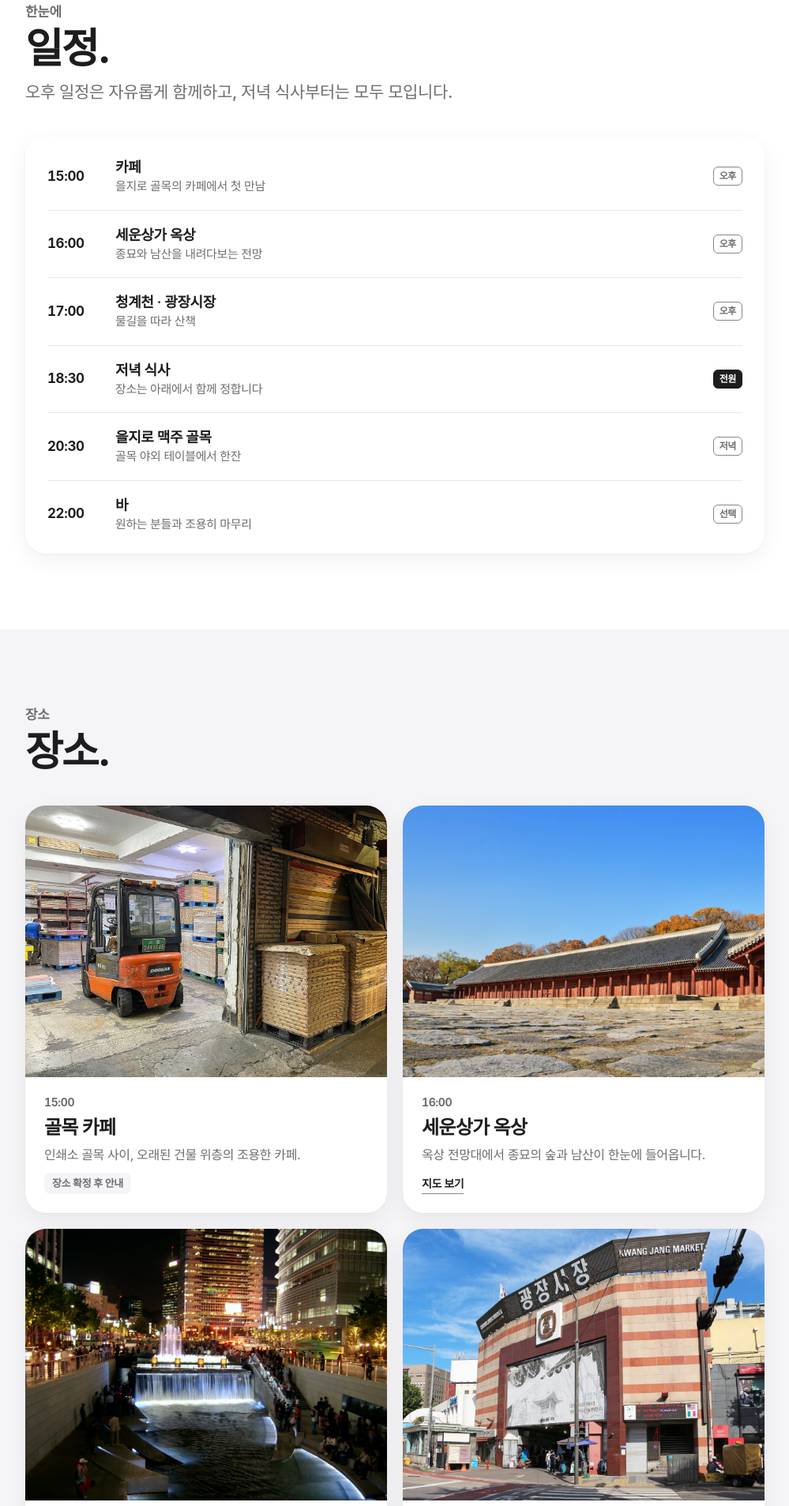
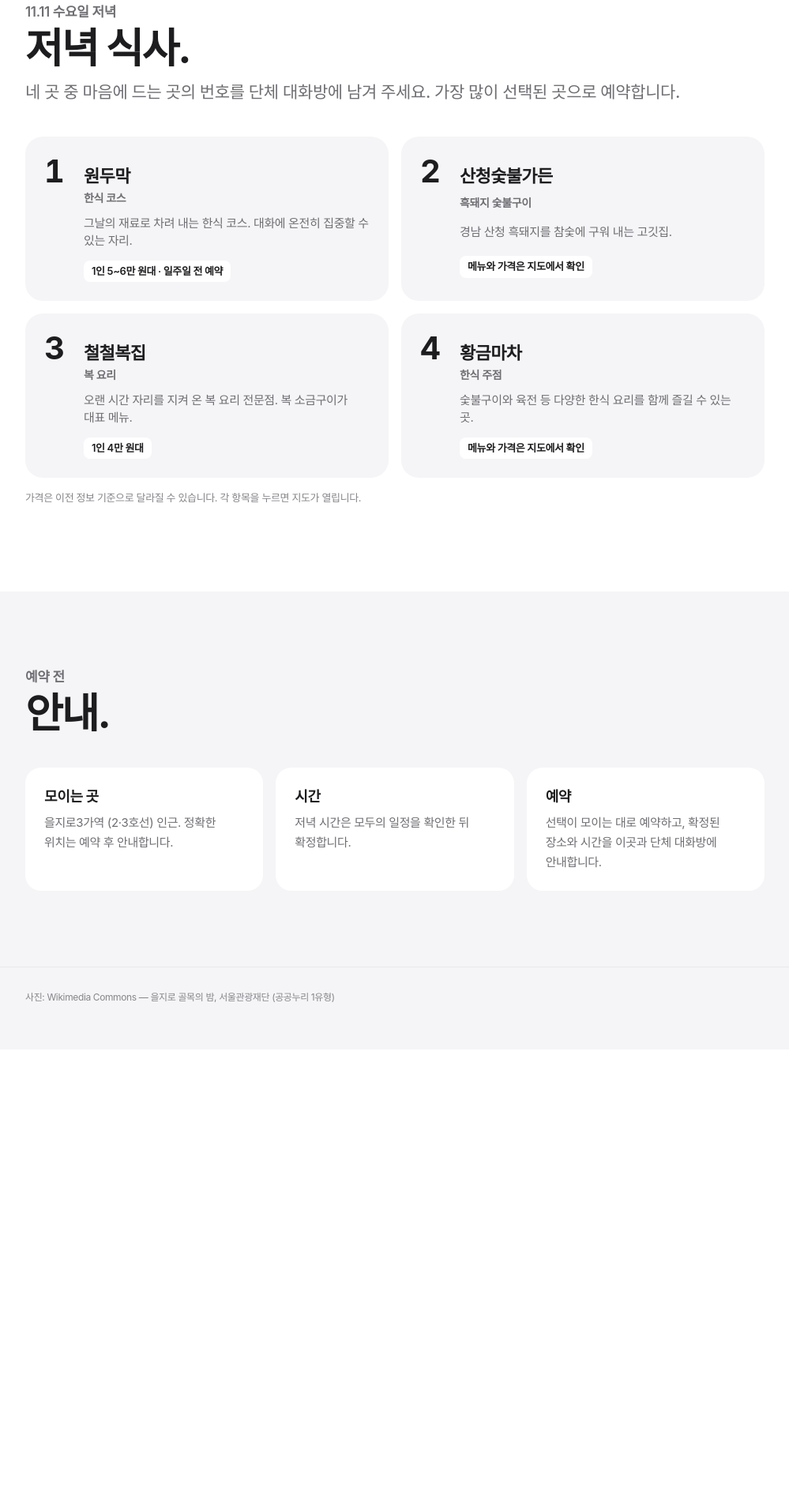
Before and after one commit to zkxks1004-eng/euljiro-1111, a plain HTML site: page index.html in a window 1280 px wide. Shown: the part 893-2800 px from the top of the page at 79% size, without its empty margins (140-1139 px from the left). After the commit the page ends 2222 px from the top, so only its background shows below. Drawn offline with Linux system fonts and the light colour scheme; a web font is replaced by a local one.

Commit message:
일정 빼고 저녁 식사 선택만 남김
Co-Authored-By: Claude Opus 5.5 <noreply@anthropic.com>
Claude-Session: https://claude.ai/code/session_015DXc8tKraCrNn75qTPpfLZ

```diff
--- a/index.html
+++ b/index.html
@@ -118,7 +118,7 @@ footer{background:var(--alt);padding:28px 0 56px;color:var(--ink3);font-size:12p
 
 <header class="nav" id="nav"><div class="wrap">
   <b>11.11 Euljiro</b>
-  <nav><a href="#plan">일정</a><a href="#spots">장소</a><a href="#vote">저녁 식사</a><a href="#info">안내</a></nav>
+  <nav><a href="#vote">저녁 식사</a><a href="#info">안내</a></nav>
 </div></header>
 
 <div class="hero">
@@ -126,56 +126,13 @@ footer{background:var(--alt);padding:28px 0 56px;color:var(--ink3);font-size:12p
   <div class="wrap">
     <p class="eyebrow">2026. 11. 11 Wed</p>
     <h1>을지로,<br>오랜만에.</h1>
-    <p>3년 만에 다시 모이는 저녁.</p>
-    <div class="chips"><span class="chip">15:00</span><span class="chip">을지로3가역</span><span class="chip">5명</span></div>
+    <p>3년 만에 다시 모이는 저녁. 장소를 함께 정해 주세요.</p>
+    <div class="chips"><span class="chip">11.11 수요일 저녁</span><span class="chip">을지로</span><span class="chip">5명</span></div>
   </div>
 </div>
 
-<section id="plan"><div class="wrap">
-  <p class="eyebrow rv">한눈에</p>
-  <h2 class="rv">일정.</h2>
-  <p class="lede rv">오후 일정은 자유롭게 함께하고, 저녁 식사부터는 모두 모입니다.</p>
-  <div class="glance rv">
-    <ol>
-      <li><time>15:00</time><div><div class="t">카페</div><div class="d">을지로 골목의 카페에서 첫 만남</div></div><span class="tag">오후</span></li>
-      <li><time>16:00</time><div><div class="t">세운상가 옥상</div><div class="d">종묘와 남산을 내려다보는 전망</div></div><span class="tag">오후</span></li>
-      <li><time>17:00</time><div><div class="t">청계천 · 광장시장</div><div class="d">물길을 따라 산책</div></div><span class="tag">오후</span></li>
-      <li><time>18:30</time><div><div class="t">저녁 식사</div><div class="d">장소는 아래에서 함께 정합니다</div></div><span class="tag main">전원</span></li>
-      <li><time>20:30</time><div><div class="t">을지로 맥주 골목</div><div class="d">골목 야외 테이블에서 한잔</div></div><span class="tag">저녁</span></li>
-      <li><time>22:00</time><div><div class="t">바</div><div class="d">원하는 분들과 조용히 마무리</div></div><span class="tag">선택</span></li>
-    </ol>
-  </div>
-</div></section>
-
-<section id="spots" class="alt"><div class="wrap">
-  <p class="eyebrow rv">장소</p>
-  <h2 class="rv">장소.</h2>
-  <div class="stops">
-    <article class="stop rv">
-      <div class="ph"><img src="img/printing.jpg" alt="을지로 인쇄 골목"></div>
-      <div class="tx"><div class="tm">15:00</div><h3>골목 카페</h3><p>인쇄소 골목 사이, 오래된 건물 위층의 조용한 카페.</p><span class="tbd">장소 확정 후 안내</span></div>
-    </article>
-    <article class="stop rv">
-      <div class="ph"><img src="img/jongmyo.jpg" alt="가을의 종묘"></div>
-      <div class="tx"><div class="tm">16:00</div><h3>세운상가 옥상</h3><p>옥상 전망대에서 종묘의 숲과 남산이 한눈에 들어옵니다.</p><a class="map" href="https://map.naver.com/p/search/%EC%84%B8%EC%9A%B4%EC%83%81%EA%B0%80" target="_blank" rel="noopener">지도 보기</a></div>
-    </article>
-    <article class="stop rv">
-      <div class="ph"><img src="img/cheonggye.jpg" alt="밤의 청계천"></div>
-      <div class="tx"><div class="tm">17:00</div><h3>청계천</h3><p>세운상가에서 광장시장까지, 물길을 따라 걷는 길.</p><a class="map" href="https://map.naver.com/p/search/%EC%B2%AD%EA%B3%84%EC%B2%9C" target="_blank" rel="noopener">지도 보기</a></div>
-    </article>
-    <article class="stop rv">
-      <div class="ph"><img src="img/gwangjang.jpg" alt="광장시장 입구"></div>
-      <div class="tx"><div class="tm">17:30</div><h3>광장시장</h3><p>백 년 넘은 시장. 빈대떡 한 장 정도로 가볍게 둘러봅니다.</p><a class="map" href="https://map.naver.com/p/search/%EA%B4%91%EC%9E%A5%EC%8B%9C%EC%9E%A5" target="_blank" rel="noopener">지도 보기</a></div>
-    </article>
-    <article class="stop wide rv">
-      <div class="ph"><img src="img/alley.jpg" alt="을지로 맥주 골목의 밤"></div>
-      <div class="tx"><div class="tm">18:30 · 20:30</div><h3>저녁 식사, 그리고 맥주 골목</h3><p>저녁은 오래 앉아 이야기 나누기 좋은 곳에서. 이어서 을지로3가 맥주 골목의 야외 테이블로 옮깁니다.</p><span class="tbd">저녁 식사 장소는 아래에서 선택</span><a class="map" href="https://map.naver.com/p/search/%EC%9D%84%EC%A7%80%EB%A1%9C%20%EB%85%B8%EA%B0%80%EB%A6%AC%EA%B3%A8%EB%AA%A9" target="_blank" rel="noopener">맥주 골목 지도</a></div>
-    </article>
-  </div>
-</div></section>
-
 <section id="vote"><div class="wrap">
-  <p class="eyebrow rv">18:30</p>
+  <p class="eyebrow rv">11.11 수요일 저녁</p>
   <h2 class="rv">저녁 식사.</h2>
   <p class="lede rv">네 곳 중 마음에 드는 곳의 번호를 단체 대화방에 남겨 주세요. 가장 많이 선택된 곳으로 예약합니다.</p>
   <div class="picks rv">
@@ -204,18 +161,17 @@ footer{background:var(--alt);padding:28px 0 56px;color:var(--ink3);font-size:12p
 </div></section>
 
 <section id="info" class="alt"><div class="wrap">
-  <p class="eyebrow rv">안내</p>
+  <p class="eyebrow rv">예약 전</p>
   <h2 class="rv">안내.</h2>
   <div class="info rv">
-    <div><b>모이는 곳</b><span>을지로3가역 (2·3호선). 정확한 장소는 단체 대화방으로 안내합니다.</span></div>
-    <div><b>합류 시간</b><span>오후 일정은 자유 참석입니다. 저녁 식사부터 오셔도 괜찮으니 도착 시간만 알려 주세요.</span></div>
-    <div><b>예약</b><span>저녁 식사 장소는 선택이 모이는 대로 바로 예약합니다.</span></div>
+    <div><b>모이는 곳</b><span>을지로3가역 (2·3호선) 인근. 정확한 위치는 예약 후 안내합니다.</span></div>
+    <div><b>시간</b><span>저녁 시간은 모두의 일정을 확인한 뒤 확정합니다.</span></div>
+    <div><b>예약</b><span>선택이 모이는 대로 예약하고, 확정된 장소와 시간을 이곳과 단체 대화방에 안내합니다.</span></div>
   </div>
 </div></section>
 
 <footer><div class="wrap">
-  사진: Wikimedia Commons — 을지로 골목의 밤 서울관광재단 (공공누리 1유형), 종묘 정전 문화재청 (공공누리 1유형),
-  을지로 인쇄 골목 Aaaatu (CC BY-SA 4.0), 청계천 야경 (Copyrighted free use), 광장시장 Bgag (CC0)
+  사진: Wikimedia Commons — 을지로 골목의 밤, 서울관광재단 (공공누리 1유형)
 </div></footer>
 
 <script>
```
Also changed, not shown: img/cheonggye.jpg (deleted), img/gwangjang.jpg (deleted), img/jongmyo.jpg (deleted), img/printing.jpg (deleted).
